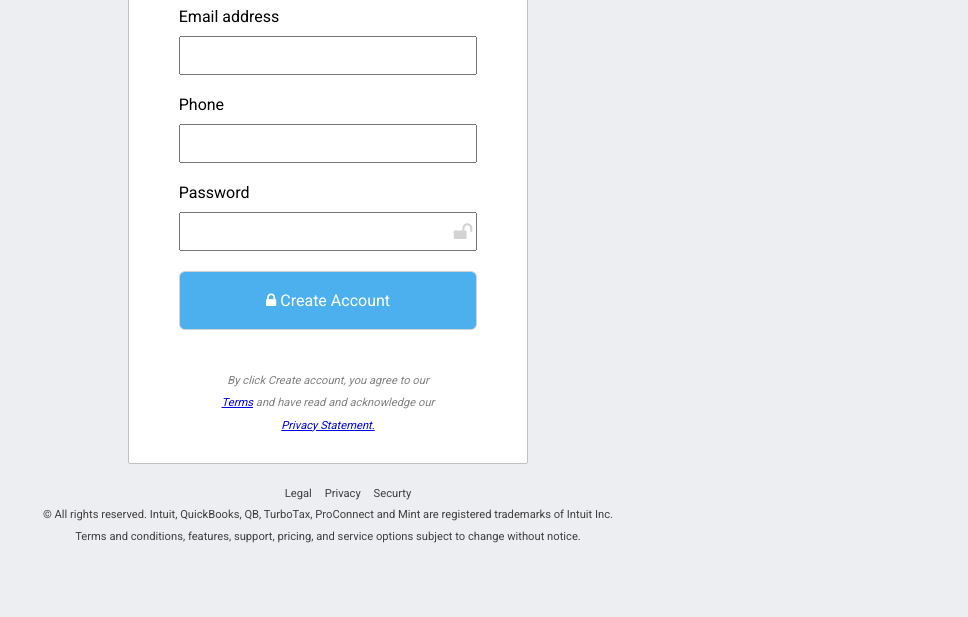
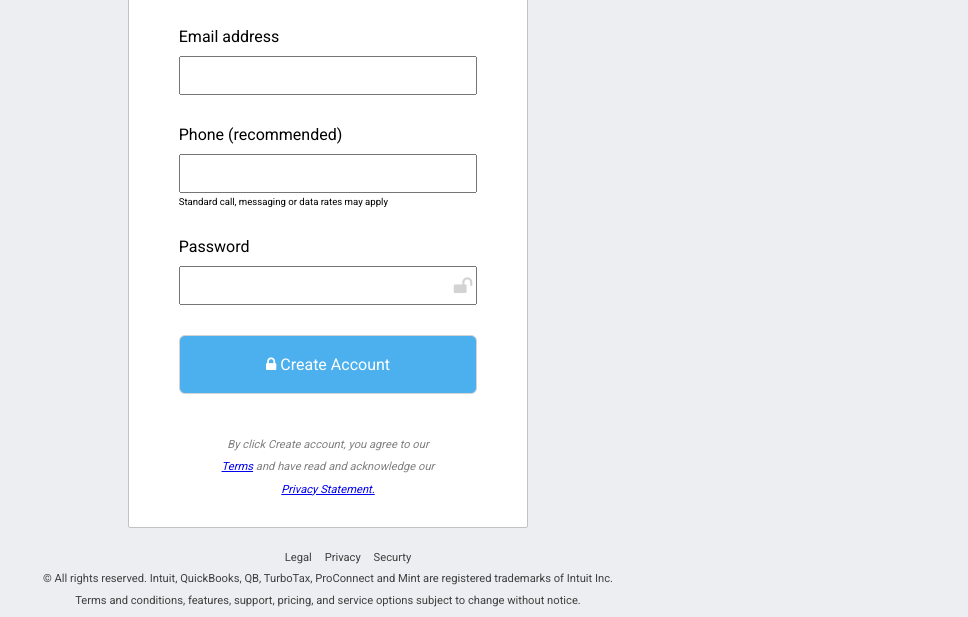
Before and after one commit to miang99/HTML-form, a plain HTML site: page index.html in a window 1280 px wide. Shown: the part 248-865 px from the top of the page, without its empty margins (312-1280 px from the left). Before the commit the page ends 801 px from the top, so only its background shows below. Drawn offline with Linux system fonts and the light colour scheme.

Commit message:
add some features for the form

```diff
--- a/index.html
+++ b/index.html
@@ -31,15 +31,16 @@
             <a href="#">Learn more</a>
         </div>
         <form>
-            <div>
+            <div class="input">
                 <label for="email">Email address</label>
                 <input type="email" id="email" required>
             </div>
-            <div>
-                <label for="phone">Phone</label>
+            <div class="input">
+                <label for="phone">Phone (recommended)</label>
                 <input type="number" id="phone" name="phone">
+                <p class="phone-note">Standard call, messaging or data rates may apply</p>
             </div>
-            <div>
+            <div class="input">
                 <label for="password">Password</label>
                 <div class="password">
                     <i class="fa fa-unlock"></i>
@@ -55,8 +56,8 @@
         </form>
         <div class="note">
             <p>By click Create account, you agree to our <a href="#">Terms</a>
-              and have read and acknowledge our
-              <a href="#">Privacy Statement.</a></p>
+                and have read and acknowledge our
+                <a href="#">Privacy Statement.</a></p>
         </div>
     </main>
     <footer>
--- a/style.css
+++ b/style.css
@@ -60,14 +60,21 @@ form{
     margin-bottom: 40px;
 }
 /* style inside the form */
+form .input{
+    margin: 30px 0;
+}
 form label, form input, button{
     display: block;
     width: 100%;
-    margin: 10px 0;
 }
 form input{
+    margin-top: 10px;
     padding: 10px 5px;
-    margin-bottom: 20px;
+}
+.phone-note{
+    margin: 0;
+    margin-top: 3px;
+    font-size: 0.6em;
 }
 
 /* style the header of form */
@@ -78,6 +85,7 @@ form input{
 .form-header a{
     font-size: 0.7em;
 }
+/* style inside the password input */
 .password{
     position: relative;
 }
@@ -125,3 +133,6 @@ footer li a{
     text-decoration: none;
     color: var(--dark-grey);
 }
+footer li a:hover{
+    text-decoration: underline;
+}
```
